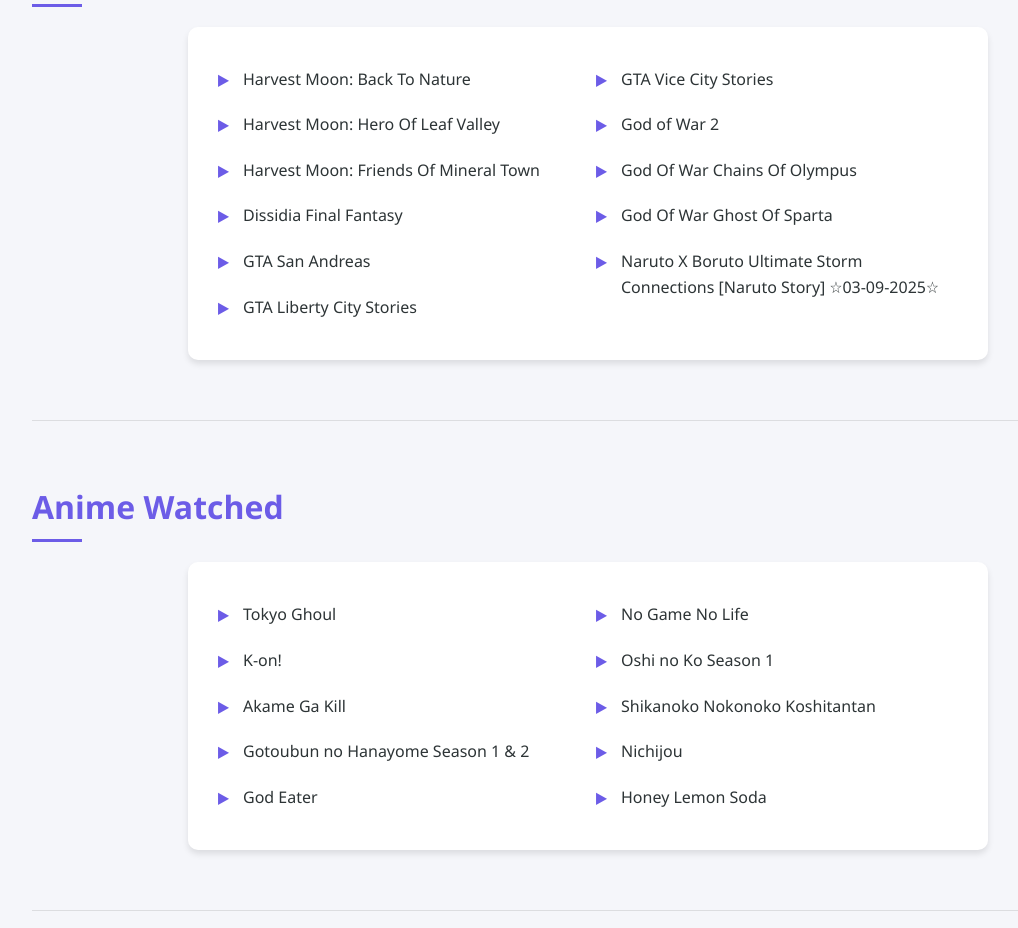
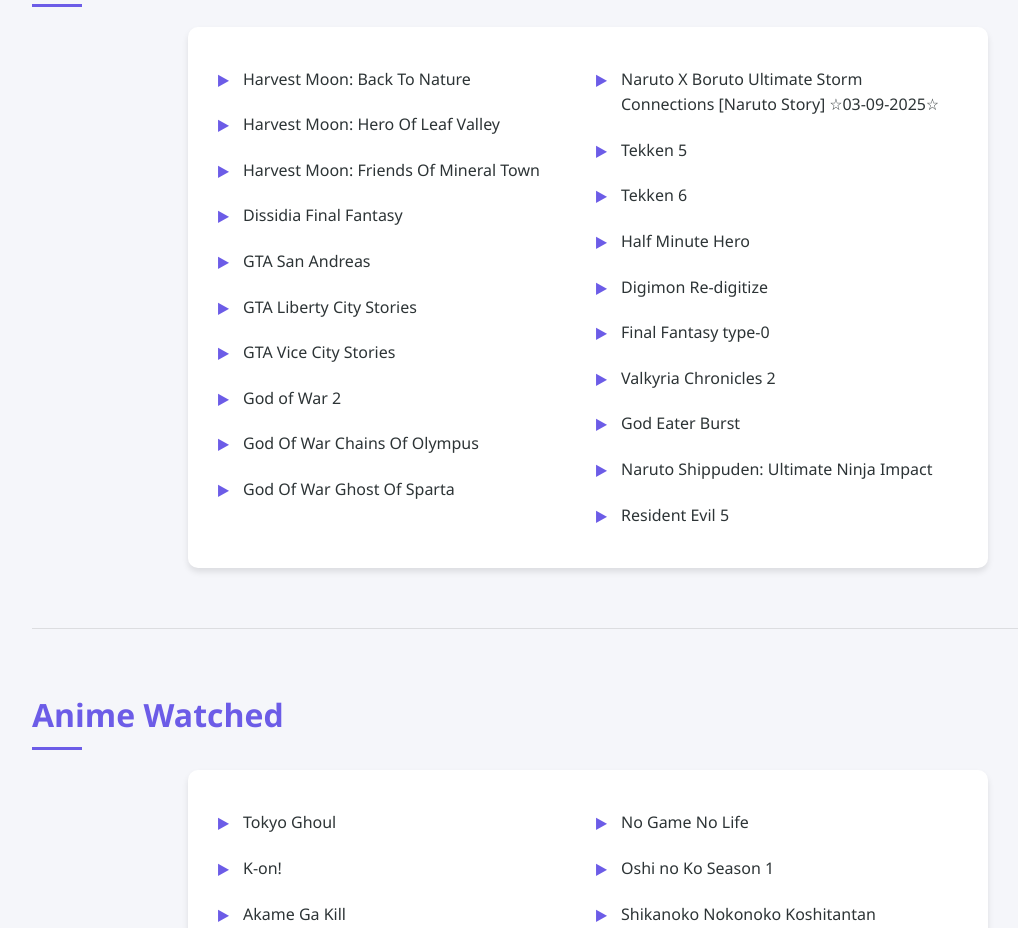
Before and after one commit to MarrNguawur02ID/Website-Gw-Bjierd-2.0.io, a plain HTML site: page index.html in a window 1280 px wide. Shown: the part 2247-3175 px from the top of the page, without its empty margins (52-1070 px from the left). Drawn offline with Linux system fonts and the light colour scheme.

Commit message:
Update index.html

```diff
--- a/index.html
+++ b/index.html
@@ -155,6 +155,15 @@
                     <li>God Of War Chains Of Olympus</li>
                     <li>God Of War Ghost Of Sparta</li>
                     <li>Naruto X Boruto Ultimate Storm Connections [Naruto Story] ☆03-09-2025☆</li>
+                    <li>Tekken 5</li>
+                    <li>Tekken 6</li>
+                    <li>Half Minute Hero</li>
+                    <li>Digimon Re-digitize</li>
+                    <li>Final Fantasy type-0</li>
+                    <li>Valkyria Chronicles 2</li>
+                    <li>God Eater Burst </li>
+                    <li>Naruto Shippuden: Ultimate Ninja Impact</li>
+                    <li>Resident Evil 5</li>
                 </ul>
             </div>
         </section>
```
